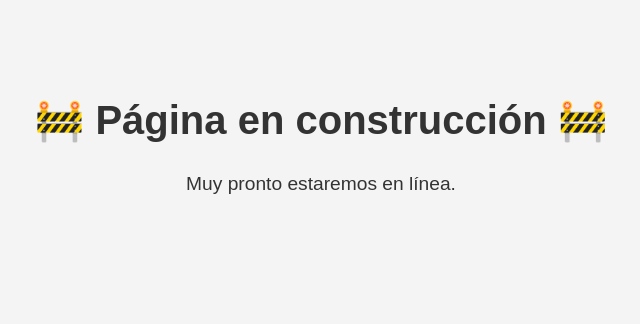
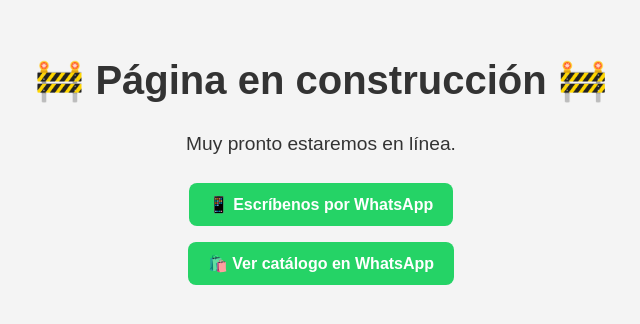
Before and after one commit to anagramajoyas-ux/miweb, a plain HTML site: page index.html in a window 1280 px wide. Shown: the part 266-590 px from the top of the page, without its empty margins (319-959 px from the left). Drawn offline with Linux system fonts and the light colour scheme.

Commit message:
Add files via upload

```diff
--- a/index.html
+++ b/index.html
@@ -14,6 +14,7 @@
       height: 100vh;
       flex-direction: column;
       text-align: center;
+      padding: 20px;
     }
     h1 {
       font-size: 2.5rem;
@@ -21,11 +22,29 @@
     }
     p {
       font-size: 1.2rem;
+      margin-bottom: 20px;
+    }
+    a {
+      display: inline-block;
+      margin: 8px;
+      padding: 12px 20px;
+      background: #25D366;
+      color: white;
+      text-decoration: none;
+      font-weight: bold;
+      border-radius: 8px;
+      transition: background 0.3s ease;
+    }
+    a:hover {
+      background: #1DA851;
     }
   </style>
 </head>
 <body>
   <h1>🚧 Página en construcción 🚧</h1>
   <p>Muy pronto estaremos en línea.</p>
+
+  <a href="https://wa.me/51988879482" target="_blank">📱 Escríbenos por WhatsApp</a>
+  <a href="https://wa.me/c/51988879482" target="_blank">🛍️ Ver catálogo en WhatsApp</a>
 </body>
 </html>
```
